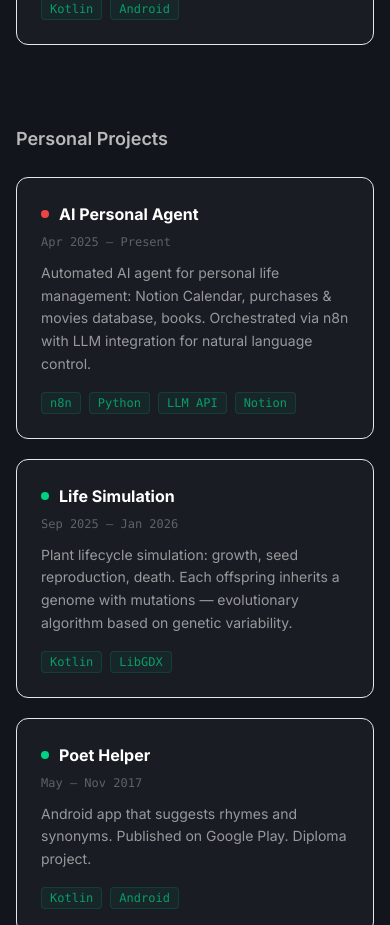
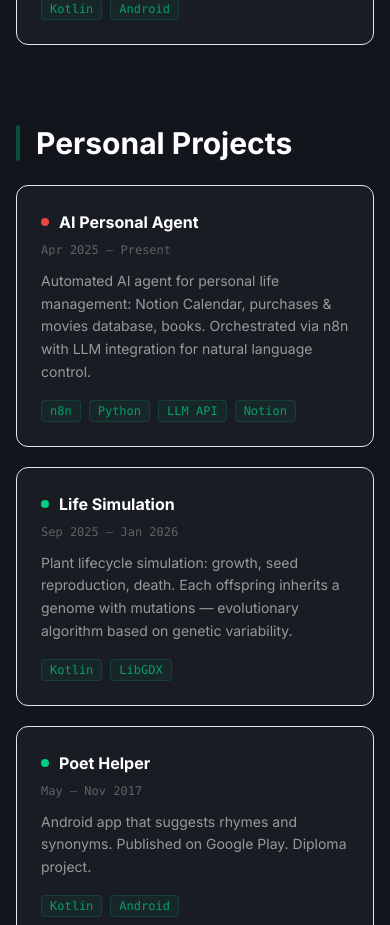
Before and after one commit to BargystV/portfolio, a Next.js app: page / in a window 390 px wide. Shown: the part 4320-5245 px from the top of the page. Built offline with nearby package versions, Linux system fonts and the light colour scheme; no server answers.

Commit message:
Style personal projects block to match company blocks layout
Co-Authored-By: Claude Sonnet 4.6 <noreply@anthropic.com>

```diff
--- a/components/WorkAndProjects.tsx
+++ b/components/WorkAndProjects.tsx
@@ -231,13 +231,14 @@ export default function WorkAndProjects() {
                 </>
               ) : (
                 <>
-                  {/* Заголовок для блока личных проектов */}
-                  <h3 className="text-lg font-semibold text-white/70 mb-6">
-                    {t('work_pet_title')}
-                  </h3>
+                  {/* Шапка блока личных проектов — по аналогии с рабочими блоками */}
+                  <div className="flex items-center gap-4 mb-6">
+                    <div className="w-1 self-stretch bg-[#00d084]/30 rounded-full shrink-0" />
+                    <h3 className="text-3xl font-bold text-white">{t('work_pet_title')}</h3>
+                  </div>
 
-                  {/* Сетка карточек личных проектов */}
-                  <div className="grid sm:grid-cols-2 gap-5">
+                  {/* Карточки личных проектов */}
+                  <div className="grid gap-5">
                     {block.projects.map((project, j) => (
                       <ProjectCard
                         key={project.nameKey}
```
